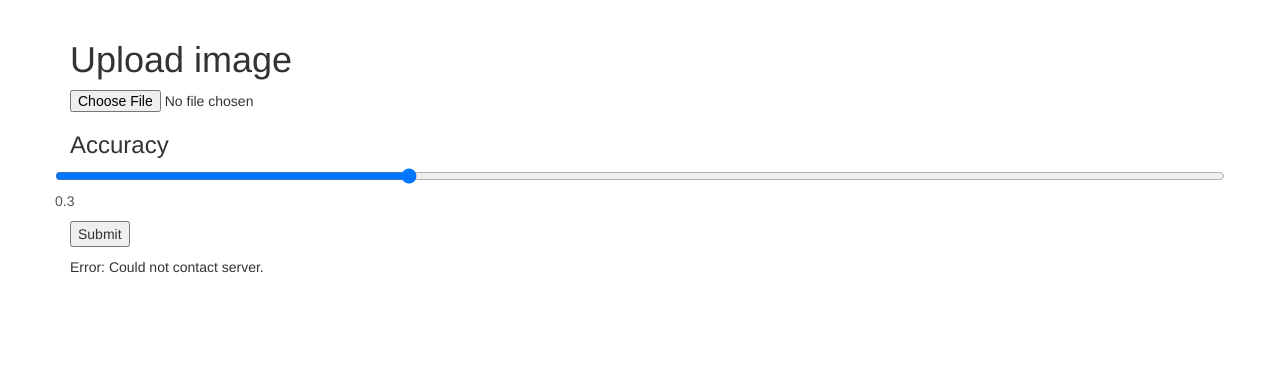
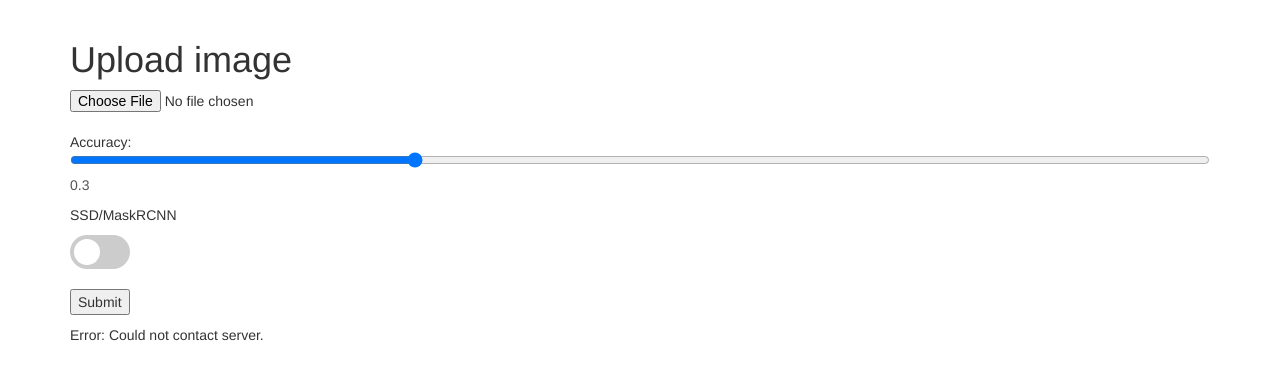
Before and after one commit to Pavel38l/network-detection, a Flask app: template app/templates/upload.html in a window 1280 px wide. Shown: the part 52-432 px from the top of the page. Run offline with Flask 2, Linux system fonts and the light colour scheme; the template is opened without the code that fills it: most values are stand-ins (such as "Sample title", 1, 10 or a date in 2020); grey boxes marked "Sample" are stand-in pictures; data that the repository does not hold is empty; parts of the project's set-up code (start-up, migrations or seed data) failed here and were passed over; some libraries are stand-ins or nearby versions.

Commit message:
SSD and MaskRCNN switch

```diff
--- a/app/detection.py
+++ b/app/detection.py
@@ -12,12 +12,14 @@ print(get_compiling_cuda_version())
 print(get_compiler_version())
 from mmdet.apis import inference_detector, init_detector, show_result_pyplot
 
-def detection(img_path, out_path, thr):
+def detection(img_path, out_path, thr, network):
+        print('detection ' + str(network))
         thr = float(thr)
         config = 'mmdetection/configs/ssd/ssd300_coco.py'
         checkpoint = 'mmdetection/checkpoints/ssd300_coco_20200307-a92d2092.pth'
-        #config = 'mmdetection/configs/mask_rcnn/mask_rcnn_r50_caffe_fpn_mstrain-poly_3x_coco.py'
-        #checkpoint = 'mmdetection/checkpoints/mask_rcnn_r50_caffe_fpn_mstrain-poly_3x_coco_bbox_mAP-0.408__segm_mAP-0.37_20200504_163245-42aa3d00.pth'
+        if network is None:
+                config = 'mmdetection/configs/mask_rcnn/mask_rcnn_r50_caffe_fpn_mstrain-poly_3x_coco.py'
+                checkpoint = 'mmdetection/checkpoints/mask_rcnn_r50_caffe_fpn_mstrain-poly_3x_coco_bbox_mAP-0.408__segm_mAP-0.37_20200504_163245-42aa3d00.pth'
         model = init_detector(config, checkpoint, device='cpu')
         result = inference_detector(model, img_path)
         #res = show_result_pyplot(model, img_path, result, score_thr=0.3)
--- a/app/routes.py
+++ b/app/routes.py
@@ -1,6 +1,5 @@
 import os
 from app import app
-from forms import LoginForm
 from flask import render_template, flash, redirect, url_for, request, jsonify
 from app import generator
 from werkzeug.utils import secure_filename
@@ -16,17 +15,6 @@ def index():
 def about():
     return render_template('about.html', title='About')
 
-
-@app.route('/login', methods=['GET', 'POST'])
-def login():
-    form = LoginForm()
-    if form.validate_on_submit():
-        flash('Login requested for user {}, remember_me={}'.format(
-            form.username.data, form.remember_me.data))
-        return redirect(url_for('index'))
-    return render_template('login.html', title='Sign In', form=form)
-
-
 @app.route('/upload')
 def upload_form():
     return render_template('upload.html')
@@ -39,7 +27,8 @@ def upload_image():
         return redirect(request.url)
     file = request.files['file']
     thr = request.form['thr']
-    print(thr)
+    network = request.form.get('network')
+    print(network)
     if file.filename == '':
         flash('No image selected for uploading')
         return redirect(request.url)
@@ -49,7 +38,7 @@ def upload_image():
         file.save(os.path.join(app.config['UPLOADED_IMAGES_DEST'], filename))
         #print('upload_image filename: ' + filename)
         flash('Image successfully uploaded')
-        return render_template('upload.html', filename=filename, thr=thr)
+        return render_template('upload.html', filename=filename, thr=thr, network=network)
     else:
         flash('Allowed image types are -> png, jpg, jpeg, gif')
         return redirect(request.url)
@@ -69,7 +58,7 @@ def output_image(filename):
 
 @app.route('/process', methods=['POST'])
 def process():
-    json = jsonify({'filename': transform(request.form['filename'], request.form['thr'])})
+    json = jsonify({'filename': transform(request.form['filename'], request.form['thr'], request.form.get('network'))})
     #clear(request.form['filename'])
     #flash('Image processed')
     return json
@@ -85,14 +74,14 @@ def process():
 #         os.remove(outpath)
 
 
-def transform(filename, thr):
+def transform(filename, thr, network):
     print("transform " + filename)
     # if os.path.isfile(os.path.join(app.config['UPLOADED_IMAGES_DEST'], f"out_{filename}")):
     #     print("dfd")
     img_path = f"{app.config['UPLOADED_IMAGES_DEST']}/{filename}"
     output_filename = get_output_filename(filename)
     out_path = f"{app.config['OUTPUT_IMAGES_DEST']}/{output_filename}"
-    detection(img_path, out_path, thr)
+    detection(img_path, out_path, thr, network)
     return output_filename
 
 
--- /dev/null
+++ b/app/static/styles/app.css
@@ -0,0 +1,58 @@
+/* The switch - the box around the slider */
+.switch {
+  position: relative;
+  display: inline-block;
+  width: 60px;
+  height: 34px;
+}
+
+/* Hide default HTML checkbox */
+.switch input {display:none;}
+
+/* The slider */
+.slider {
+  position: absolute;
+  cursor: pointer;
+  top: 0;
+  left: 0;
+  right: 0;
+  bottom: 0;
+  background-color: #ccc;
+  -webkit-transition: .4s;
+  transition: .4s;
+}
+
+.slider:before {
+  position: absolute;
+  content: "";
+  height: 26px;
+  width: 26px;
+  left: 4px;
+  bottom: 4px;
+  background-color: white;
+  -webkit-transition: .4s;
+  transition: .4s;
+}
+
+input:checked + .slider {
+  background-color: #2196F3;
+}
+
+input:focus + .slider {
+  box-shadow: 0 0 1px #2196F3;
+}
+
+input:checked + .slider:before {
+  -webkit-transform: translateX(26px);
+  -ms-transform: translateX(26px);
+  transform: translateX(26px);
+}
+
+/* Rounded sliders */
+.slider.round {
+  border-radius: 34px;
+}
+
+.slider.round:before {
+  border-radius: 50%;
+}
--- a/app/templates/base.html
+++ b/app/templates/base.html
@@ -5,6 +5,7 @@
 {% endblock %}
 
 {% block navbar %}
+<link rel= "stylesheet" type="text/css" href= "{{ url_for('static',filename='styles/app.css') }}">
     <nav class="navbar navbar-default">
         <div class="container">
             <div class="navbar-header">
--- a/app/templates/upload.html
+++ b/app/templates/upload.html
@@ -8,12 +8,21 @@
                 <input type="file" name="file" autocomplete="off" required>
             </p>
         </dl>
-        <h3>Accuracy</h3>
-        <div class="row">
-        <p>
-            <input type="range" name="thr" min="0" max="1" step="0.01" value="0.3" oninput="num.value = this.value">
-            <output id="num">0.3</output>
-        </p>
+        <div>
+            <p>
+                <span>Accuracy:</span>
+                <input type="range" name="thr" min="0" max="1" step="0.01" value="0.3" oninput="num.value = this.value">
+                <output id="num">0.3</output>
+            </p>
+            <p>
+                <span>SSD/MaskRCNN</span>
+            </p>
+            <p>
+                <label class="switch">
+                  <input type="checkbox" name="network">
+                  <span class="slider round"></span>
+                </label>
+            </p>
         </div>
         <p>
             <input type="submit" value="Submit">
@@ -30,7 +39,8 @@
                 transform(
                       '#div1',
                        '{{ filename }}',
-                       '{{ thr }}'
+                       '{{ thr }}',
+                       '{{ network }}'
                 );
             }
 
```
